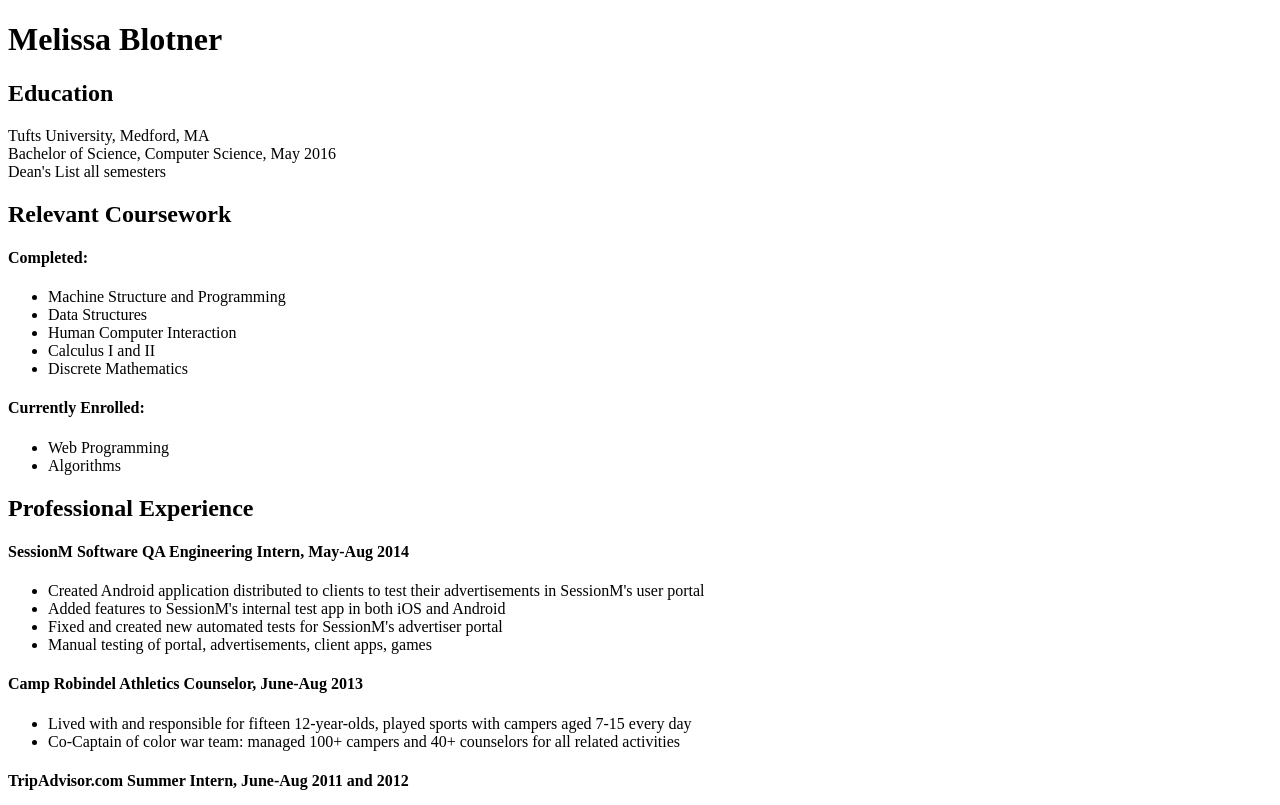
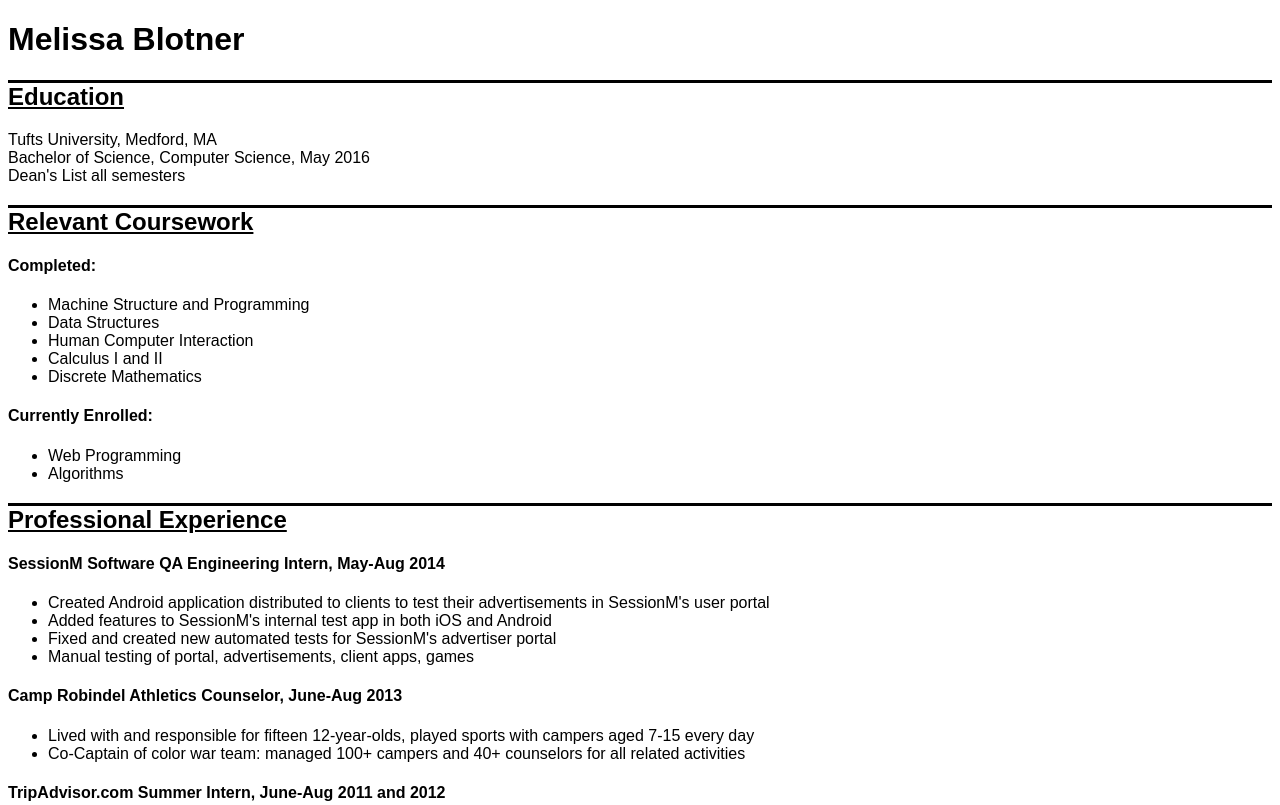
Before and after one commit to mblotn01/mblotn01.github.io, a plain HTML site: page resume.html in a window 1280 px wide. Shown: the top 805 px of the page. Drawn offline with Linux system fonts and the light colour scheme.

Commit message:
add css stylesheet and README

```diff
--- a/resume.html
+++ b/resume.html
@@ -4,6 +4,7 @@
 <head>
 	<title>Resume</title>
 	<meta charset="UTF-8" />
+	<link rel="stylesheet" href="style1.css">
 </head>
 
 <body>
--- /dev/null
+++ b/style1.css
@@ -0,0 +1,6 @@
+
+body{ font-family: Arial, Heveltica, sans-serif; }
+h1{ font-weight: bold; }
+h2{ border-top-style: solid;
+    text-decoration: underline;}
+ul{ list-style-type: disc; }
```
Also changed, not shown: bio.html (+1 -0 lines), index.html (+3 -2 lines), 1 other file.
